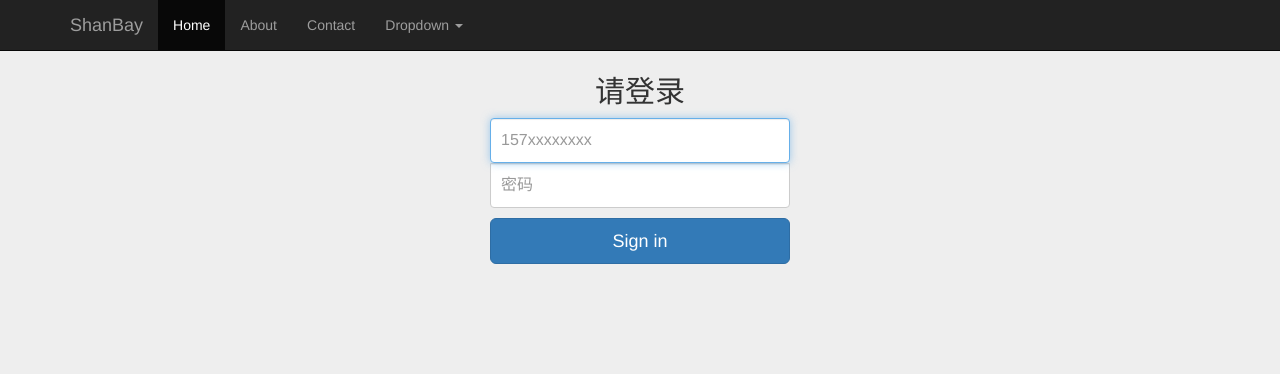
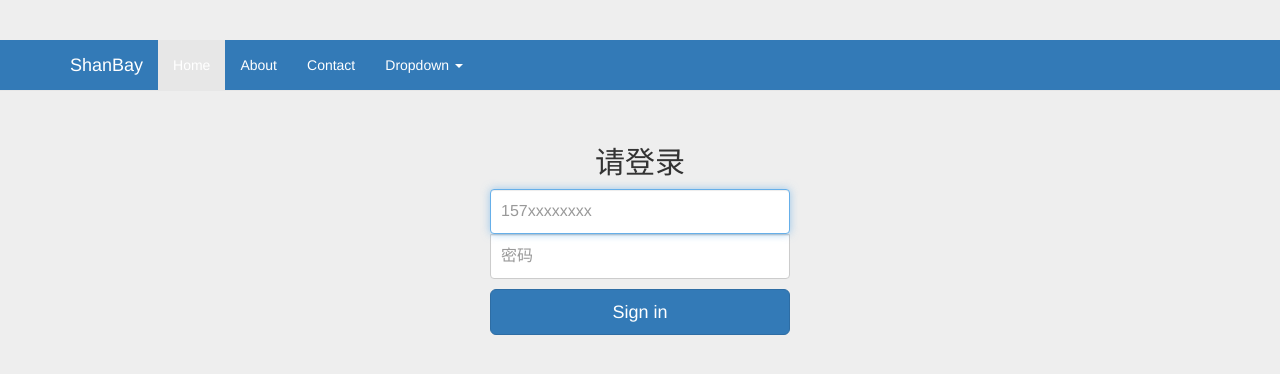
Before and after one commit to flyingKite0124/Shanbay, a Django app: page /restaurant/sign in a window 1280 px wide. Shown: the top 374 px of the page. Run offline with Django 3.2, Linux system fonts and the light colour scheme; parts of the project's set-up code (start-up, migrations or seed data) failed here and were passed over; some libraries are stand-ins or nearby versions.

Commit message:
Refactor restaurnt UI and add top navbar

```diff
--- /dev/null
+++ b/static/restaurant/css/base.css
@@ -0,0 +1,6 @@
+#restaurant-navbar {
+    background-color: #337ab7;
+}
+#restaurant-navbar a {
+    color: #FFFFFF;
+}
--- /dev/null
+++ b/templates/restaurant/base.html
@@ -0,0 +1,67 @@
+<!DOCTYPE html>
+<html lang="zh-CN">
+<head>
+    <meta charset="utf-8">
+    <meta http-equiv="X-UA-Compatible" content="IE=edge">
+    <meta name="viewport" content="width=device-width, initial-scale=1, maximum-scale=1, user-scalable=no">
+    <!-- 上述3个meta标签*必须*放在最前面，任何其他内容都*必须*跟随其后！ -->
+    {% block title %}
+
+    {% endblock %}
+
+    <!-- Bootstrap -->
+    <link href="/static/common/bootstrap/css/bootstrap.css" rel="stylesheet">
+    <link href="/static/restaurant/css/base.css" rel="stylesheet">
+
+    {% block css %}
+
+    {% endblock %}
+</head>
+<body>
+<nav class="navbar navbar-default navbar-static-top" id="restaurant-navbar">
+    <div class="container">
+        <div class="navbar-header">
+            <button type="button" class="navbar-toggle collapsed" data-toggle="collapse" data-target="#navbar"
+                    aria-expanded="false" aria-controls="navbar">
+                <span class="sr-only">Toggle navigation</span>
+                <span class="icon-bar"></span>
+                <span class="icon-bar"></span>
+                <span class="icon-bar"></span>
+            </button>
+            <a class="navbar-brand" href="#">ShanBay</a>
+        </div>
+
+
+        <div id="navbar" class="navbar-collapse collapse">
+            <ul class="nav navbar-nav">
+                <li class="active"><a href="#">Home</a></li>
+                <li><a href="#about">About</a></li>
+                <li><a href="#contact">Contact</a></li>
+                <li class="dropdown">
+                    <a href="#" class="dropdown-toggle" data-toggle="dropdown" role="button" aria-haspopup="true"
+                       aria-expanded="false">Dropdown <span class="caret"></span></a>
+                    <ul class="dropdown-menu">
+                        <li><a href="#">Action</a></li>
+                        <li><a href="#">Another action</a></li>
+                        <li><a href="#">Something else here</a></li>
+                        <li role="separator" class="divider"></li>
+                        <li class="dropdown-header">Nav header</li>
+                        <li><a href="#">Separated link</a></li>
+                        <li><a href="#">One more separated link</a></li>
+                    </ul>
+                </li>
+            </ul>
+        </div><!--/.nav-collapse -->
+    </div>
+</nav>
+{% block content %}
+
+{% endblock %}
+<script src="/static/common/js/jquery.min.js"></script>
+<script src="/static/common/js/csrf.js"></script>
+<script src="/static/common/bootstrap/js/bootstrap.js"></script>
+{% block script %}
+
+{% endblock %}
+</body>
+</html>
--- a/templates/restaurant/sign.html
+++ b/templates/restaurant/sign.html
@@ -1,79 +1,34 @@
-<!DOCTYPE html>
-<html lang="zh-CN">
-<head>
-    <meta charset="utf-8">
-    <meta http-equiv="X-UA-Compatible" content="IE=edge">
-    <meta name="viewport" content="width=device-width, initial-scale=1, maximum-scale=1, user-scalable=no">
-    <!-- 上述3个meta标签*必须*放在最前面，任何其他内容都*必须*跟随其后！ -->
+{% extends "restaurant/base.html" %}
 
-    <!-- Bootstrap -->
-    <link href="/static/common/bootstrap/css/bootstrap.css" rel="stylesheet">
-    <link href="/static/restaurant/css/sign.css" rel="stylesheet">
-
-</head>
-<body>
-
-<nav class="navbar navbar-inverse navbar-fixed-top">
-    <div class="container">
-        <div class="navbar-header">
-            <button type="button" class="navbar-toggle collapsed" data-toggle="collapse" data-target="#navbar"
-                    aria-expanded="false" aria-controls="navbar">
-                <span class="sr-only">Toggle navigation</span>
-                <span class="icon-bar"></span>
-                <span class="icon-bar"></span>
-                <span class="icon-bar"></span>
-            </button>
-            <a class="navbar-brand" href="#">ShanBay</a>
-        </div>
+{% block title %}
+    <title>登录</title>
+{% endblock %}
 
 
-        <div id="navbar" class="navbar-collapse collapse">
-            <ul class="nav navbar-nav">
-                <li class="active"><a href="#">Home</a></li>
-                <li><a href="#about">About</a></li>
-                <li><a href="#contact">Contact</a></li>
-                <li class="dropdown">
-                    <a href="#" class="dropdown-toggle" data-toggle="dropdown" role="button" aria-haspopup="true"
-                       aria-expanded="false">Dropdown <span class="caret"></span></a>
-                    <ul class="dropdown-menu">
-                        <li><a href="#">Action</a></li>
-                        <li><a href="#">Another action</a></li>
-                        <li><a href="#">Something else here</a></li>
-                        <li role="separator" class="divider"></li>
-                        <li class="dropdown-header">Nav header</li>
-                        <li><a href="#">Separated link</a></li>
-                        <li><a href="#">One more separated link</a></li>
-                    </ul>
-                </li>
-            </ul>
-        </div><!--/.nav-collapse -->
-    </div>
-</nav>
+{% block css %}
+    <link href="/static/restaurant/css/sign.css" rel="stylesheet">
+{% endblock %}
+
+
+{% block content %}
     <div class="container">
-
         <form class="form-signin">
             <h2 class="form-signin-heading text-center">请登录</h2>
             <label for="inputEmail" class="sr-only">电话</label>
             <input type="text" id="username" class="form-control" placeholder="157xxxxxxxx" required autofocus>
             <label for="inputPassword" class="sr-only">密码</label>
             <input type="password" id="password" class="form-control" placeholder="密码" required>
-        {#        <div class="checkbox">#}
-        {#            <label>#}
-        {#                <input type="checkbox" value="remember-me"> Remember me#}
-        {#            </label>#}
-        {#        </div>#}
             <button class="btn btn-lg btn-primary btn-block" id="sign-in">Sign in</button>
         </form>
+    </div> <!-- /container -->
+{% endblock %}
 
-</div> <!-- /container -->
 
-<script src="/static/common/js/jquery.min.js"></script>
-<script src="/static/common/js/csrf.js"></script>
-<script src="/static/common/bootstrap/js/bootstrap.js"></script>
+{% block script %}
     <script src="/static/restaurant/js/sign.js"></script>
     <script>
         $(document).ready(function () {
             $('#sign-in').click(sign_in);
         });
     </script>
-</body>
+{% endblock %}
```
Also changed, not shown: templates/restaurant/manage.html (+15 -17 lines). Lines whose indentation alone changed are shown as unchanged.
